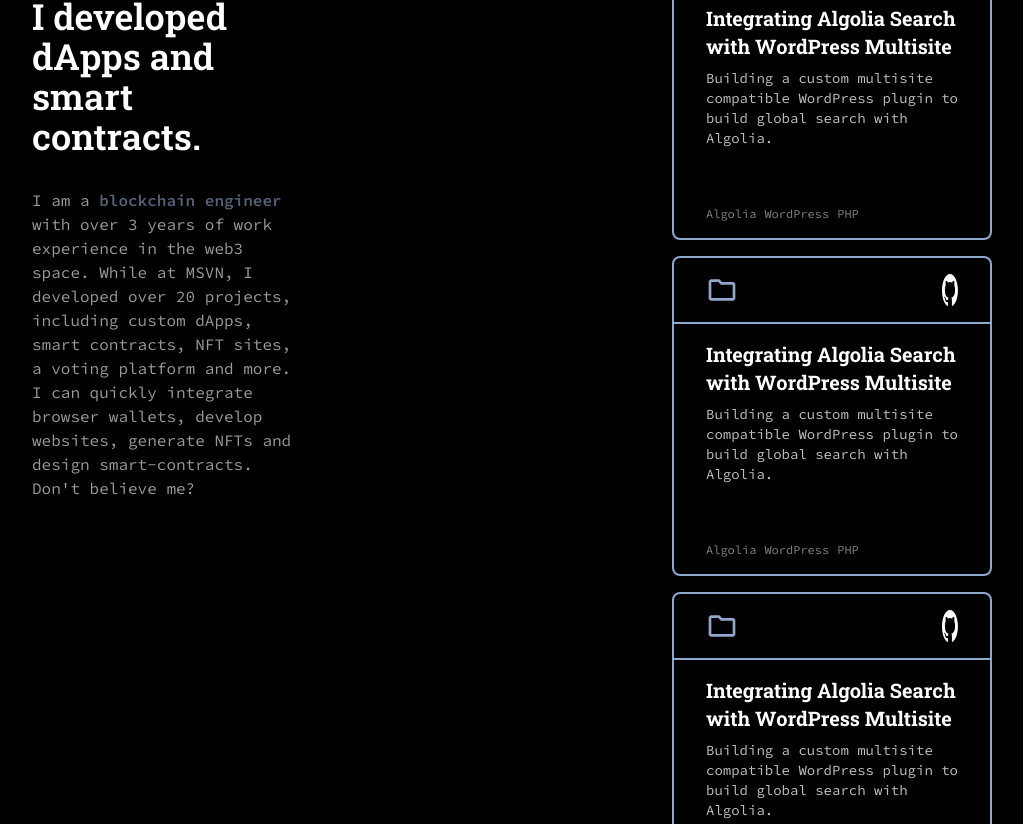
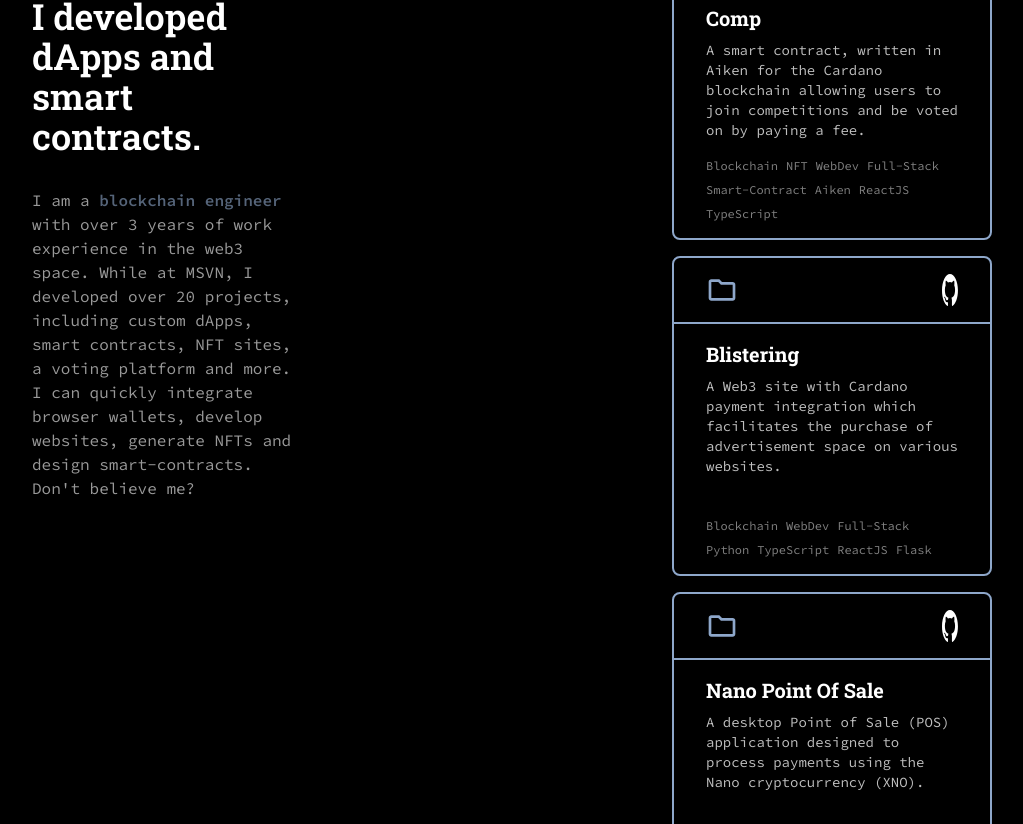
Before and after one commit to mateusap1/mateusap1.github.io, a React (Create React App) app: page / in a window 1280 px wide. Shown: the part 2296-3120 px from the top of the page, without its empty margins (128-1151 px from the left). Built offline with nearby package versions, Linux system fonts and the light colour scheme.

Commit message:
reduced size of description

```diff
--- a/public/data/projects.json
+++ b/public/data/projects.json
@@ -2,7 +2,7 @@
     "web3": [
         {
             "title": "Royal",
-            "description": "A smart contract and CLI built on Cardano using Haskell and Python, enabling users to define ownership percentages for multiple participants. Funds sent to the designated address are then necessarily distributed according to the specified percentages.",
+            "description": "A smart contract and CLI built on Cardano using Haskell and Python, enabling users to define ownership percentages for multiple participants.",
             "url": "https://github.com/mateusap1/royal",
             "keywords": [
                 "Blockchain",
@@ -15,7 +15,7 @@
         },
         {
             "title": "Comp",
-            "description": "A smart contract, written in Aiken for the Cardano blockchain. It allows admins to create competitions by locking cryptocurrency. Users join by paying a fee and can be voted on. The top three users with the most votes win, with rewards distributed among winners, voters, and admins based on predefined percentages.",
+            "description": "A smart contract, written in Aiken for the Cardano blockchain allowing users to join competitions and be voted on by paying a fee.",
             "url": "https://github.com/mateusap1?tab=repositories&q=comp",
             "keywords": [
                 "Blockchain",
@@ -30,7 +30,7 @@
         },
         {
             "title": "Blistering",
-            "description": "This website facilitates the purchase of advertisement space on various websites. Payments can be made directly with ADA (a cryptocurrency) or through an invoice sent to the buyer's email. Users can customize their campaigns by selecting ad placements, dates, regions, and budgets.",
+            "description": "A Web3 site with Cardano payment integration which facilitates the purchase of advertisement space on various websites.",
             "url": "https://blabbermouth.blistering.io",
             "keywords": [
                 "Blockchain",
@@ -44,7 +44,7 @@
         },
         {
             "title": "Nano Point Of Sale",
-            "description": "Nano-POS is a desktop Point of Sale (POS) application developed with Electron and TypeScript, specifically designed to process payments in the Nano cryptocurrency (XNO). The application allows users to register products, track purchases, and await incoming payments in Nano. Originally created to encourage real-world adoption of the cryptocurrency, Nano-POS aims to simplify and promote practical use cases for XNO in everyday transactions.",
+            "description": "A desktop Point of Sale (POS) application designed to process payments using the Nano cryptocurrency (XNO).",
             "url": "https://github.com/mateusap1/nano-point-of-sale",
             "keywords": [
                 "Blockchain",
--- a/src/components/ProjectItem.tsx
+++ b/src/components/ProjectItem.tsx
@@ -17,7 +17,7 @@ export default ({ title, description, keywords }: ProjectItemProps) => {
           <span className="font-title font-bold text-xl">{title}</span>
           <span className="text-sm opacity-75">{description}</span>
         </div>
-        <div className="flex flex-row gap-2 text-xs opacity-50">
+        <div className="flex flex-wrap gap-2 text-xs opacity-50">
           {keywords.map((keyword) => (
             <span>{keyword}</span>
           ))}
--- a/src/components/ProjectSection.tsx
+++ b/src/components/ProjectSection.tsx
@@ -1,17 +1,26 @@
 import { MutableRefObject, ReactNode } from "react";
 
 import ProjectItem from "./ProjectItem";
+
+export type ProjectInfo = {
+  title: string;
+  description: string;
+  keywords: string[];
+  url?: string;
+};
 
 type ProjectSectionProps = {
   secRef: MutableRefObject<HTMLDivElement | null>;
   title: string;
   description: ReactNode;
+  projects: ProjectInfo[];
   isSideRight?: boolean;
 };
 
 export const ProjectSectionLeft = ({
   title,
   description,
+  projects,
   secRef,
 }: ProjectSectionProps) => (
   <div className="w-full grid grid-cols-3 px-32 py-16">
@@ -24,26 +33,18 @@ export const ProjectSectionLeft = ({
       {description}
     </div>
     <div className="flex flex-wrap gap-4 text-white p-8 col-span-2 col-start-2 justify-end">
-      <ProjectItem
+      {projects.slice(0, 4).map((p) => (
+        <ProjectItem
+          title={p.title}
+          description={p.description}
+          keywords={p.keywords}
+        />
+      ))}
+      {/* <ProjectItem
         title="Integrating Algolia Search with WordPress Multisite"
         description="Building a custom multisite compatible WordPress plugin to build global search with Algolia."
         keywords={["Algolia", "WordPress", "PHP"]}
-      />
-      <ProjectItem
-        title="Integrating Algolia Search with WordPress Multisite"
-        description="Building a custom multisite compatible WordPress plugin to build global search with Algolia."
-        keywords={["Algolia", "WordPress", "PHP"]}
-      />
-      <ProjectItem
-        title="Integrating Algolia Search with WordPress Multisite"
-        description="Building a custom multisite compatible WordPress plugin to build global search with Algolia."
-        keywords={["Algolia", "WordPress", "PHP"]}
-      />
-      <ProjectItem
-        title="Integrating Algolia Search with WordPress Multisite"
-        description="Building a custom multisite compatible WordPress plugin to build global search with Algolia."
-        keywords={["Algolia", "WordPress", "PHP"]}
-      />
+      /> */}
     </div>
   </div>
 );
--- a/src/pages/Home.tsx
+++ b/src/pages/Home.tsx
@@ -1,12 +1,19 @@
-import { useRef, MutableRefObject } from "react";
+import { useRef, useState, MutableRefObject, useEffect } from "react";
 
 import {
   ProjectSectionRight,
   ProjectSectionLeft,
+  ProjectInfo,
 } from "../components/ProjectSection";
 import B from "../components/B";
 import AboutMe from "../components/AboutMe";
 import Landing from "../components/Landing";
+
+type ProjectJSON = {
+  web3: ProjectInfo[];
+  ai: ProjectInfo[];
+  software: ProjectInfo[];
+};
 
 export default () => {
   const aboutMeRef: MutableRefObject<HTMLDivElement | null> = useRef(null);
@@ -14,6 +21,8 @@ export default () => {
   const web3Ref: MutableRefObject<HTMLDivElement | null> = useRef(null);
   const aiRef: MutableRefObject<HTMLDivElement | null> = useRef(null);
   const softRef: MutableRefObject<HTMLDivElement | null> = useRef(null);
+
+  const [projects, setProjects] = useState<ProjectJSON | null>(null);
 
   const viewMyWork = (idx: number) => {
     if (web3Ref.current == null) return;
@@ -34,23 +43,44 @@ export default () => {
     aboutMeRef.current.scrollIntoView({ behavior: "smooth", block: "center" });
   };
 
+  const loadProjects = async () => {
+    try {
+      const response = await fetch("/data/projects.json");
+      if (!response.ok) {
+        return Promise.reject("Network response was not ok");
+      }
+
+      const data: ProjectJSON = await response.json();
+      setProjects(data);
+    } catch (error) {
+      return Promise.reject(`Error loading projects: ${error}`);
+    }
+  };
+
+  useEffect(() => {
+    loadProjects();
+  }, []);
+
   return (
     <div className="w-full font-display">
       <Landing goToAboutMe={goToAboutMe} goToWork={viewMyWork} />
 
       <AboutMe secRef={aboutMeRef} />
 
+      {projects ? (
+        <>
           <ProjectSectionLeft
             secRef={web3Ref}
             title={"I developed dApps and smart contracts."}
+            projects={projects.web3}
             description={
               <p className="opacity-60">
                 I am a <B>blockchain engineer</B> with over 3 years of work
                 experience in the web3 space. While at MSVN, I developed over 20
                 projects, including custom dApps, smart contracts, NFT sites, a
-            voting platform and more. I can quickly integrate browser wallets,
-            develop websites, generate NFTs and design smart-contracts. Don't
-            believe me?
+                voting platform and more. I can quickly integrate browser
+                wallets, develop websites, generate NFTs and design
+                smart-contracts. Don't believe me?
               </p>
             }
           />
@@ -58,11 +88,12 @@ export default () => {
           <ProjectSectionRight
             secRef={aiRef}
             title={"I work closely with AI specialists at university."}
+            projects={projects.ai}
             description={
               <p className="opacity-60">
                 I have worked in over 5 data related projects, including
-            web-scraping, web-crawling, data analysis, cleaning and parsing. I
-            have also worked in two AI projects at university and 1 as a
+                web-scraping, web-crawling, data analysis, cleaning and parsing.
+                I have also worked in two AI projects at university and 1 as a
                 personal project. I have good knowledge of Machine Learning
                 algorithms, Neural Networks, State Of The Art Computer Vision
                 techniques and more. Don't believe me?
@@ -74,10 +105,11 @@ export default () => {
           <ProjectSectionLeft
             secRef={softRef}
             title={"I can handle highly technical programming tasks."}
+            projects={projects.software}
             description={
               <p className="opacity-60">
-            I am a <B>software engineer</B> and <B>web developer</B>. While at
-            MSVN, I developed over 20 sites with focus on high-quality
+                I am a <B>software engineer</B> and <B>web developer</B>. While
+                at MSVN, I developed over 20 sites with focus on high-quality
                 mantainable code by making use of proper sofware engineering
                 practices. As a computer science undergraduate, I am capable of
                 handling highly technical programming tasks, such as functional
@@ -86,6 +118,10 @@ export default () => {
               </p>
             }
           />
+        </>
+      ) : (
+        <span>Loading</span>
+      )}
     </div>
   );
 };
```
Lines whose indentation alone changed are shown as unchanged.
